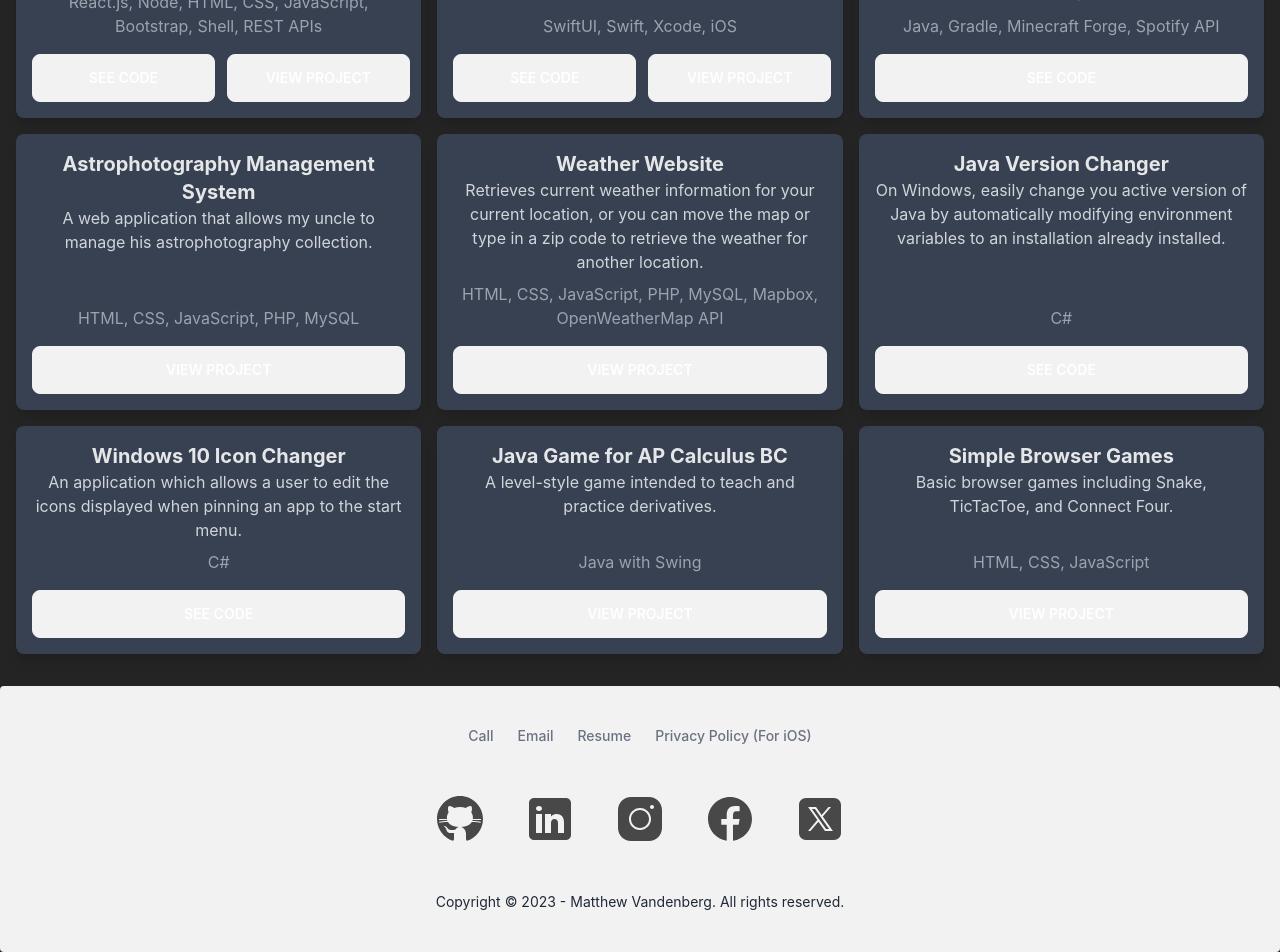
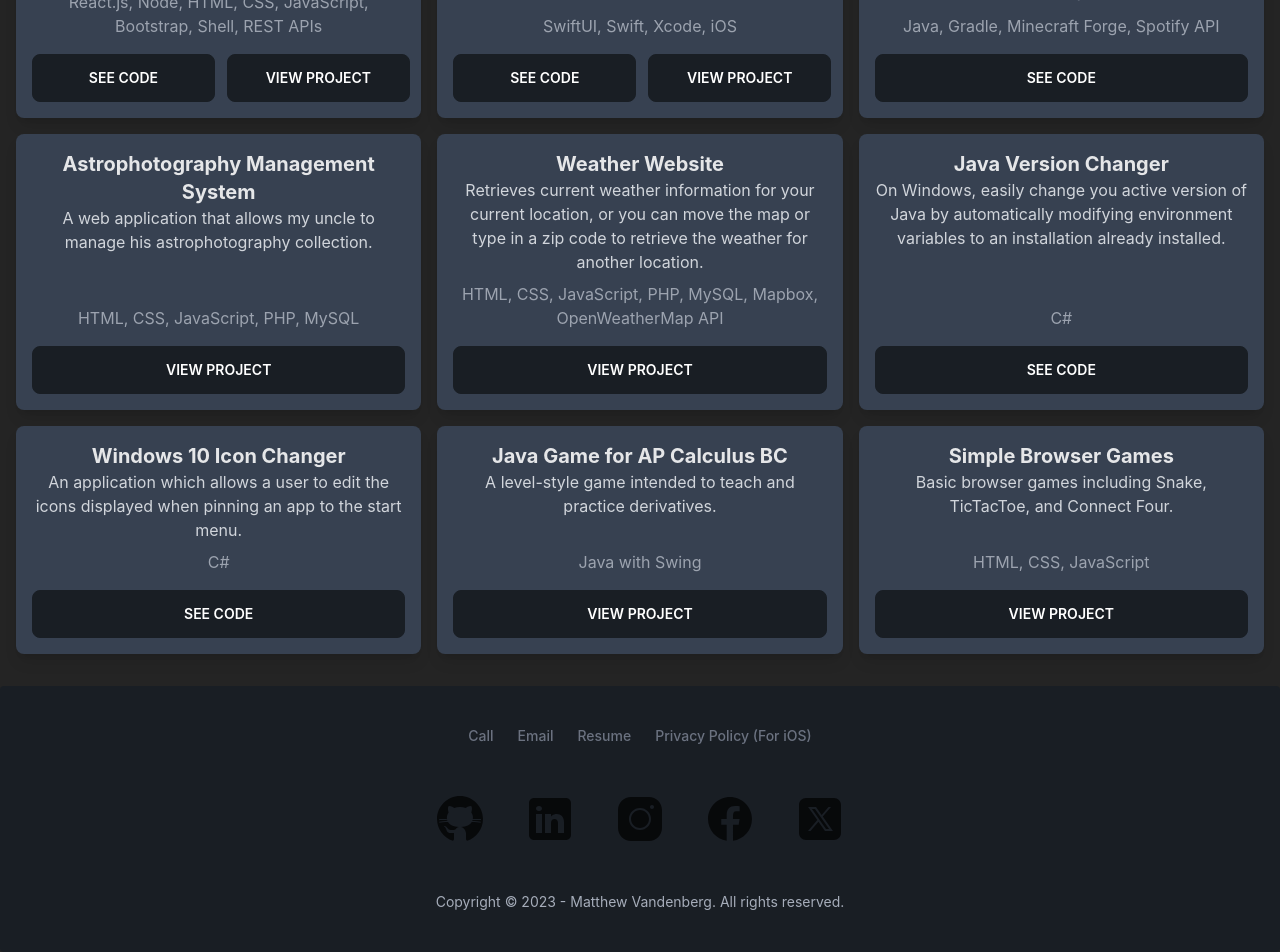
Before and after one commit to mv5903/website, a Svelte app in the folder website/: page / in a window 1280 px wide. Shown: the part 2382-3334 px from the top of the page. Built offline with nearby package versions, Linux system fonts and the light colour scheme.

Commit message:
fix for light mode

```diff
--- a/website/src/App.svelte
+++ b/website/src/App.svelte
@@ -92,11 +92,11 @@
           {/if}
           {#if project.github && project.website}
           <div class="flex justify-between gap-3">
-            <a href={project.github} target="_blank" class="btn w-[49%] text-white hover:text-white mt-4">See Code</a>
-            <a href={project.website} target="_blank" class="btn w-[49%] text-white hover:text-white mt-4">View Project</a>
+            <a href={project.github} target="_blank" class="btn bg-[#191e24] hover:bg-[#15191e] hover:border-[#15191e] border-[#191e24] w-[49%] text-white hover:text-white mt-4">See Code</a>
+            <a href={project.website} target="_blank" class="btn bg-[#191e24] hover:bg-[#15191e] hover:border-[#15191e] border-[#191e24] w-[49%] text-white hover:text-white mt-4">View Project</a>
           </div>
           {:else if (project.github && !project.website) || (!project.github && project.website)}
-            <a href={project.github ?? project.website} target="_blank" class="btn text-white hover:text-white mt-4">{project.github ? "See Code" : "View Project"}</a>
+            <a href={project.github ?? project.website} target="_blank" class="btn bg-[#191e24] hover:bg-[#15191e] hover:border-[#15191e] border-[#191e24] text-white hover:text-white mt-4">{project.github ? "See Code" : "View Project"}</a>
           {/if}
         </div>
       {/each}
@@ -105,7 +105,7 @@
 
 
   <!-- Footer -->
-  <footer class="footer footer-center p-10 bg-base-200 text-base-content rounded">
+  <footer class="footer footer-center p-10 bg-[#191e24] text-base-content rounded">
     <nav class="grid grid-flow-col gap-6">
       {#each footer.links as link}
         <a class="link link-hover text-gray-500" href={link.href} target="_blank">{link.name}</a>
@@ -130,7 +130,7 @@
       </div>
     </nav>
     <aside>
-      <p>Copyright © 2023 - Matthew Vandenberg. All rights reserved.</p>
+      <p class="text-[#a6adba]">Copyright © 2023 - Matthew Vandenberg. All rights reserved.</p>
     </aside>
   </footer>
 </main>
```
